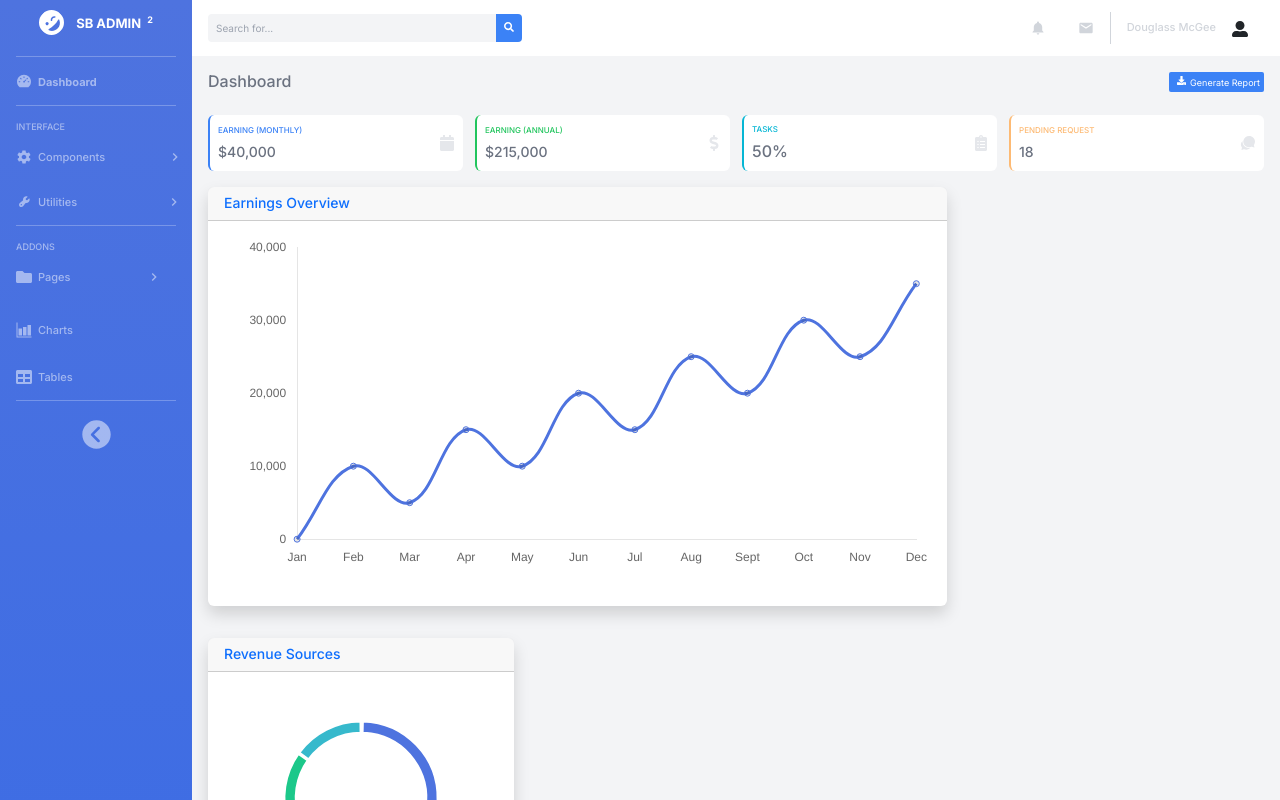
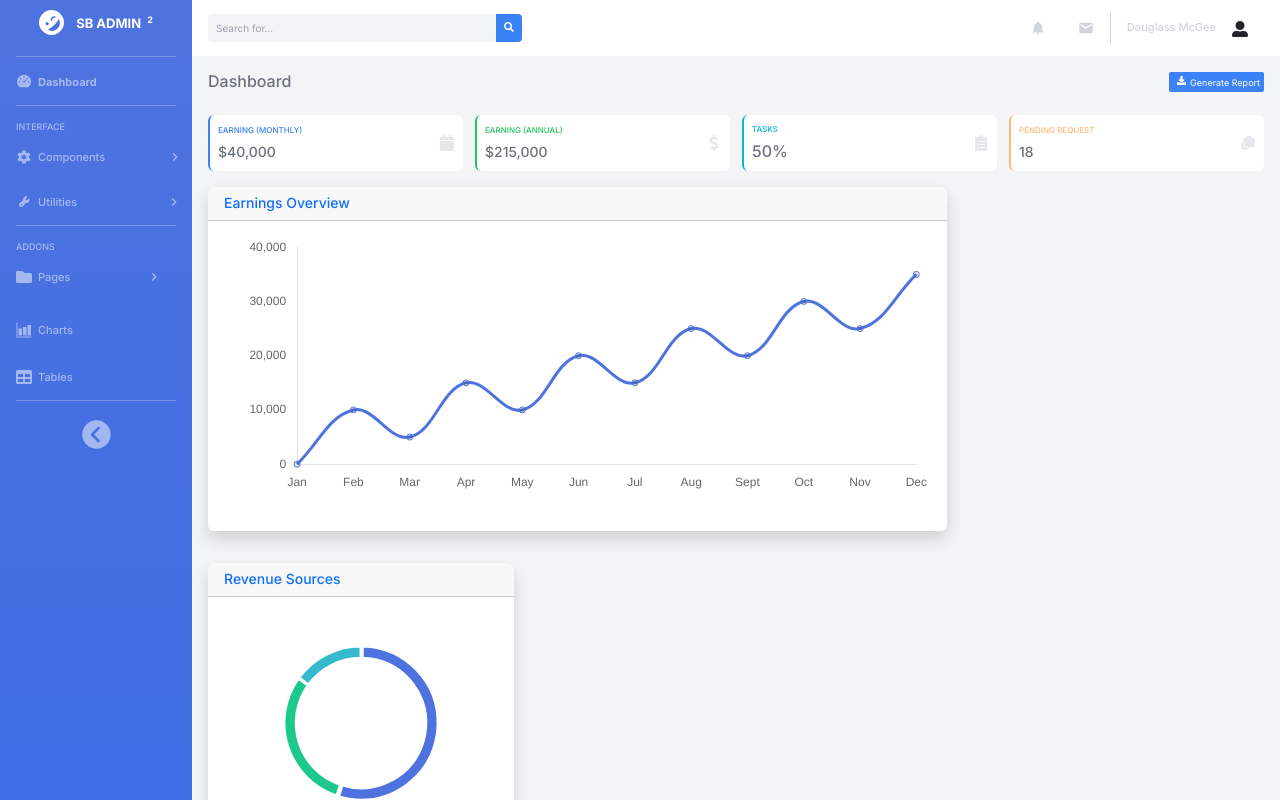
Before and after one commit to THINUX-Official/Dataintimate, a Next.js app: page / in a window 1280 px wide. Shown: the top 800 px of the page. Built offline with nearby package versions, Linux system fonts and the light colour scheme.

Commit message:
Did some modifications in the charts.

```diff
--- a/src/view/common/AreaChart/AreaChart.tsx
+++ b/src/view/common/AreaChart/AreaChart.tsx
@@ -70,7 +70,7 @@ export const AreaChart = () => {
                 <h5 className="card-header text-[14px] text-primary">Earnings Overview</h5>
                 <div className="card-body">
                     <div>
-                        <canvas ref={chartRef}></canvas>
+                        <canvas ref={chartRef} height={'118px'}></canvas>
                     </div>
                 </div>
             </div>
--- a/src/view/common/DoughnutChart/DoughnutChart.tsx
+++ b/src/view/common/DoughnutChart/DoughnutChart.tsx
@@ -60,7 +60,7 @@ export const DoughnutChart = () => {
                 <h5 className="card-header text-[14px] text-primary">Revenue Sources</h5>
                 <div className="card-body">
                     <div>
-                        <canvas ref={chartRef} width="300" height="300"></canvas>
+                        <canvas ref={chartRef} width={'300px'} height={'300px'}></canvas>
                     </div>
                 </div>
             </div>
```
